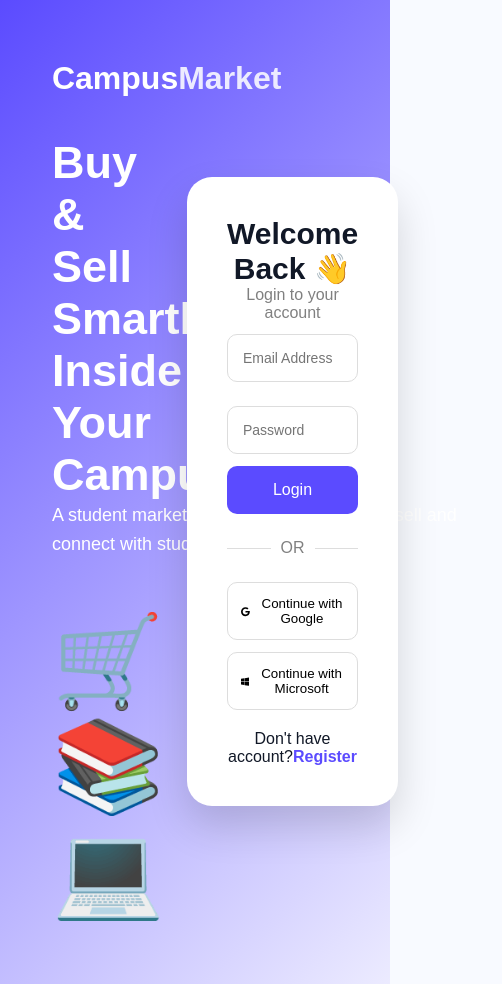
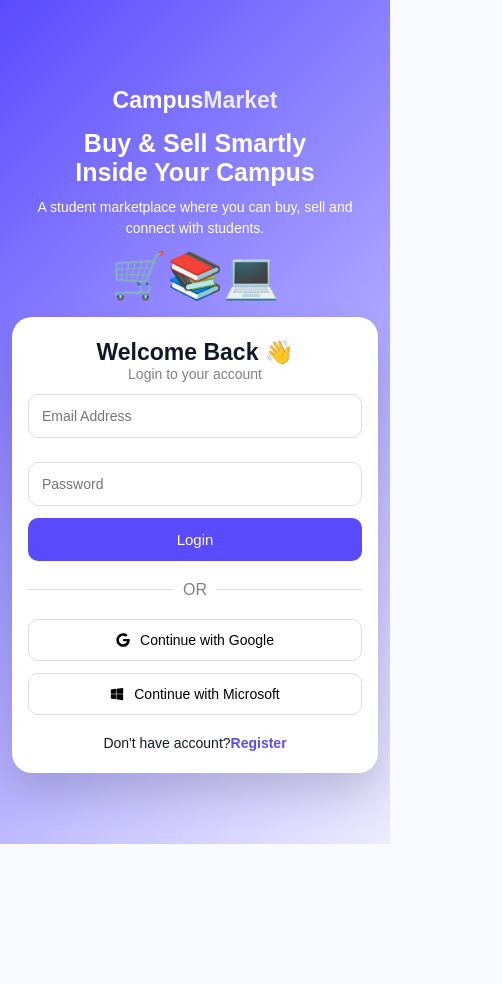
Before and after one commit to samikshaukrande-lang/campus-marketplace, a React (Vite) app in the folder client/: page / in a window 390 px wide. Shown: the whole page, 502 px wide, since content can reach past the window. After the commit the page ends 844 px from the top, so only its background shows below. Built offline with nearby package versions, Linux system fonts and the light colour scheme.

Commit message:
Improve mobile responsive login and register

```diff
--- a/client/src/pages/Auth/Login.css
+++ b/client/src/pages/Auth/Login.css
@@ -293,3 +293,119 @@ cursor:pointer;
 
 
 }
+/* ================================
+   MOBILE RESPONSIVE
+================================ */
+
+@media (max-width: 768px) {
+
+  .auth-container {
+    min-height: 100vh;
+    padding: 20px;
+    flex-direction: column;
+  }
+
+  .auth-left {
+    width: 100%;
+    padding: 20px 10px;
+    text-align: center;
+  }
+
+  .brand {
+    font-size: 26px;
+  }
+
+  .auth-left h1 {
+    font-size: 30px;
+    margin-top: 15px;
+    margin-bottom: 10px;
+  }
+
+  .auth-left p {
+    width: 100%;
+    font-size: 15px;
+    line-height: 1.5;
+    margin: 0 auto;
+  }
+
+  .illustration {
+    margin-top: 15px;
+    font-size: 55px;
+  }
+
+  .auth-card {
+    width: 100%;
+    max-width: 420px;
+    padding: 25px 20px;
+    border-radius: 20px;
+  }
+
+  .auth-card h2 {
+    font-size: 25px;
+  }
+
+  .subtitle {
+    font-size: 14px;
+  }
+
+  .auth-card input {
+    padding: 13px;
+    font-size: 14px;
+  }
+
+  .main-btn {
+    padding: 13px;
+    font-size: 15px;
+  }
+
+  .divider {
+    margin: 20px 0;
+  }
+
+  .social {
+    padding: 12px;
+    font-size: 14px;
+  }
+
+  .bottom-text {
+    font-size: 14px;
+  }
+}
+
+
+/* Small Mobile */
+@media (max-width: 480px) {
+
+  .auth-container {
+    padding: 12px;
+  }
+
+  .auth-left {
+    padding: 15px 5px;
+  }
+
+  .brand {
+    font-size: 23px;
+  }
+
+  .auth-left h1 {
+    font-size: 25px;
+  }
+
+  .auth-left p {
+    font-size: 14px;
+  }
+
+  .illustration {
+    font-size: 45px;
+    margin-top: 10px;
+  }
+
+  .auth-card {
+    padding: 22px 16px;
+  }
+
+  .auth-card h2 {
+    font-size: 23px;
+  }
+}
--- a/client/src/pages/Auth/Register.css
+++ b/client/src/pages/Auth/Register.css
@@ -179,3 +179,95 @@ cursor:pointer;
 
 
 }
+/* ================================
+   MOBILE RESPONSIVE
+================================ */
+
+@media (max-width: 768px) {
+
+  .register-container {
+    min-height: 100vh;
+    padding: 20px;
+  }
+
+  .register-card {
+    width: 100%;
+    max-width: 430px;
+    padding: 28px 22px;
+    border-radius: 20px;
+  }
+
+  .logo {
+    font-size: 27px;
+  }
+
+  .register-card h2 {
+    font-size: 25px;
+    margin-bottom: 8px;
+  }
+
+  .register-card p {
+    font-size: 14px;
+    line-height: 1.5;
+  }
+
+  .register-card input {
+    width: 100%;
+    padding: 13px;
+    margin: 8px 0;
+    font-size: 14px;
+  }
+
+  .register-btn {
+    padding: 13px;
+    font-size: 15px;
+  }
+
+  .or {
+    margin: 18px;
+    font-size: 14px;
+  }
+
+  .social-btn {
+    padding: 12px;
+    font-size: 14px;
+  }
+}
+
+
+/* Small Mobile */
+@media (max-width: 480px) {
+
+  .register-container {
+    padding: 12px;
+  }
+
+  .register-card {
+    padding: 22px 16px;
+  }
+
+  .logo {
+    font-size: 24px;
+  }
+
+  .register-card h2 {
+    font-size: 23px;
+  }
+
+  .register-card p {
+    font-size: 13px;
+  }
+
+  .register-card input {
+    padding: 12px;
+    font-size: 14px;
+  }
+
+  .register-btn {
+    padding: 12px;
+  }
+
+  .social-btn {
+    padding: 11px;
+  }
+}
```
